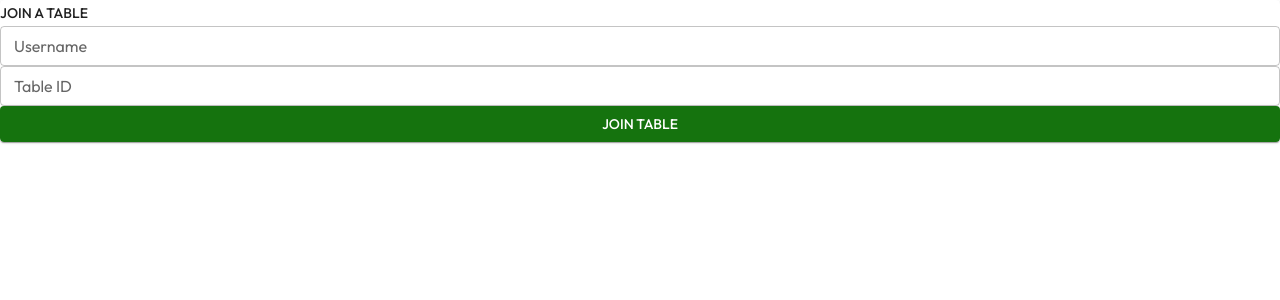
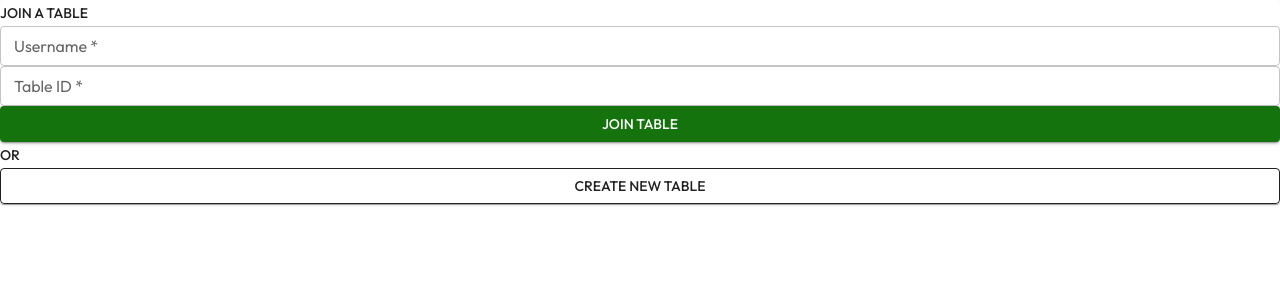
Before and after one commit to tam11a/hazari-web, a Next.js app: page /join in a window 1280 px wide. Shown: the top 300 px of the page. Built offline with nearby package versions, Linux system fonts and the light colour scheme; no server answers; what @mui/material-nextjs would draw is missing.

Commit message:
added: join table

```diff
--- a/src/app/(welcome)/join/page.tsx
+++ b/src/app/(welcome)/join/page.tsx
@@ -1,14 +1,94 @@
-import { Button, Card, TextField, Typography } from "@mui/material";
+"use client";
+import instance from "@/app/axios-instance";
+import { Button, Card, Snackbar, TextField, Typography } from "@mui/material";
+import { AxiosError } from "axios";
+import { useRouter } from "next/navigation";
+import { useState } from "react";
 
 export default function Join() {
+  const [table, setTable] = useState<number | null>();
+  const [username, setUsername] = useState<string>("");
+  const [error, setError] = useState<string | null>(null);
+  const router = useRouter();
+
+  const joinTable = async () => {
+    try {
+      const res = await instance.post("/join-table", {
+        table_id: table,
+        username,
+      });
+      if (res.status === 201) {
+        localStorage.setItem("username", res.data.data.user.name);
+        localStorage.setItem("user_id", res.data.data.user.id);
+        router.push(`/game/${res.data.data.table.id}`);
+      }
+    } catch (error) {
+      const err = error as AxiosError;
+      if (err.response?.status === 404) {
+        setError("Table not found");
+      } else if (err.response?.status === 400) {
+        setError("Table is full");
+      }
+    }
+  };
+
   return (
     <Card className="!bg-green-100 max-w-md rounded-md p-4 mx-auto flex flex-col items-center space-y-4">
       <Typography variant="button">JOIN A TABLE</Typography>
-      <TextField label="Username" size="small" variant="outlined" fullWidth />
-      <TextField label="Table ID" size="small" variant="outlined" fullWidth />
-      <Button fullWidth variant="contained" color="primary">
+      <TextField
+        label="Username"
+        size="small"
+        variant="outlined"
+        required
+        value={username}
+        onChange={(e) => {
+          setUsername(e.target.value);
+        }}
+        fullWidth
+      />
+      <TextField
+        label="Table ID"
+        size="small"
+        variant="outlined"
+        value={table || NaN}
+        required
+        onChange={(e) => {
+          if (e.target.value) setTable(parseInt(e.target.value));
+          else setTable(null);
+        }}
+        type="number"
+        fullWidth
+      />
+      <Button
+        fullWidth
+        variant="contained"
+        color="primary"
+        onClick={() => {
+          if (table && username) {
+            joinTable();
+          }
+        }}
+      >
         Join Table
       </Button>
+      <Typography variant="button">OR</Typography>
+      <Button
+        fullWidth
+        variant="outlined"
+        color="inherit"
+        onClick={() => {
+          router.push("/create");
+        }}
+      >
+        Create New Table
+      </Button>
+      <Snackbar
+        open={!!error}
+        autoHideDuration={5000}
+        anchorOrigin={{ vertical: "top", horizontal: "center" }}
+        onClose={() => setError(null)}
+        message={error}
+      />
     </Card>
   );
 }
```
Also changed, not shown: src/app/(welcome)/create/page.tsx (+30 -1 lines).
